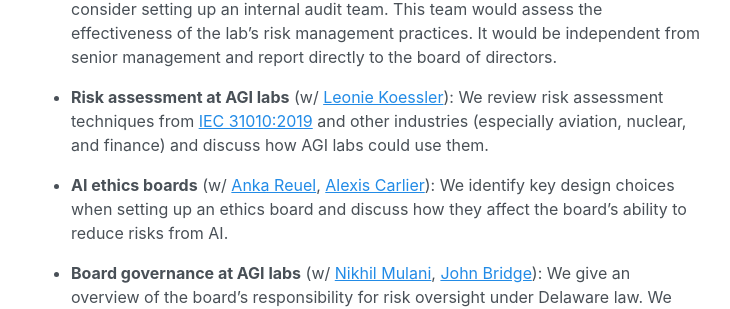
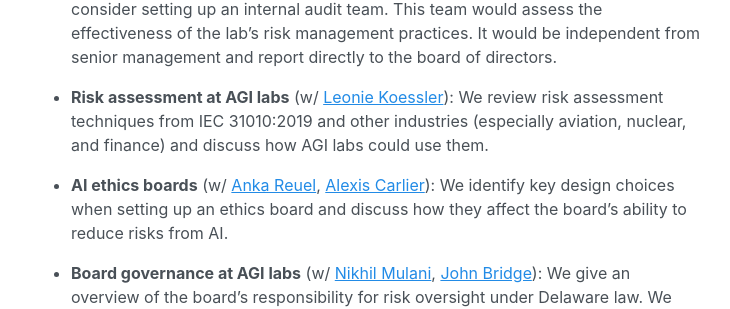
Before and after one commit to jonasschuett/jonasschuett.github.io, a Jekyll site: the page built from _posts/2020-04-04-introduction.md, in a window 1280 px wide and 900 px high, scrolled down 1496 px. Shown: the part 173-482 px from the top of the window, without its empty margins (273-1003 px from the left). Built offline with Jekyll 4.4.1, drawn with Linux system fonts in a browser that asks for light colours; part of the change alters nothing that is shown.

```diff
--- a/_posts/2020-04-04-introduction.md
+++ b/_posts/2020-04-04-introduction.md
@@ -44,7 +44,7 @@ I'm a Research Fellow at the [Centre for the Governance of AI (GovAI)](https://w
 
 - **AGI labs need an internal audit function**: I argue that AGI labs should seriously consider setting up an internal audit team. This team would assess the effectiveness of the lab's risk management practices. It would be independent from senior management and report directly to the board of directors.
 
-- **Risk assessment at AGI labs** (w/ [Leonie Koessler](https://www.linkedin.com/in/leonie-koessler-ll-m-kcl-85b71814a/)): We review risk assessment techniques from [IEC 31010:2019](https://www.iso.org/standard/72140.html) and other industries (especially aviation, nuclear, and finance) and discuss how AGI labs could use them.
+- **Risk assessment at AGI labs** (w/ [Leonie Koessler](https://www.linkedin.com/in/leonie-koessler-ll-m-kcl-85b71814a/)): We review risk assessment techniques from IEC 31010:2019 and other industries (especially aviation, nuclear, and finance) and discuss how AGI labs could use them.
 
 - **AI ethics boards** (w/ [Anka Reuel](https://www.linkedin.com/in/ankareuel/), [Alexis Carlier](https://www.linkedin.com/in/alexis-carlier-995367170/)): We identify key design choices when setting up an ethics board and discuss how they affect the board’s ability to reduce risks from AI.
 
```
